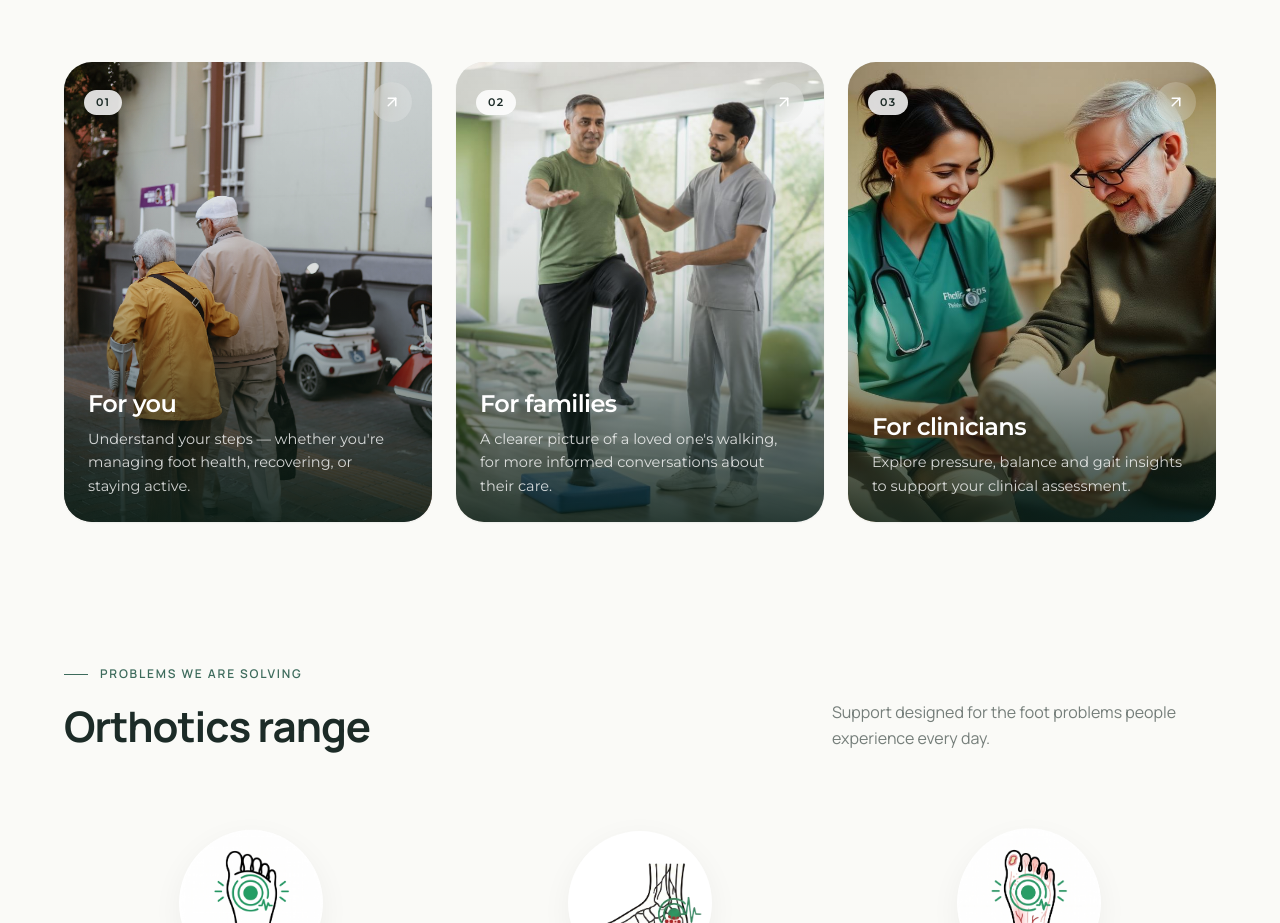
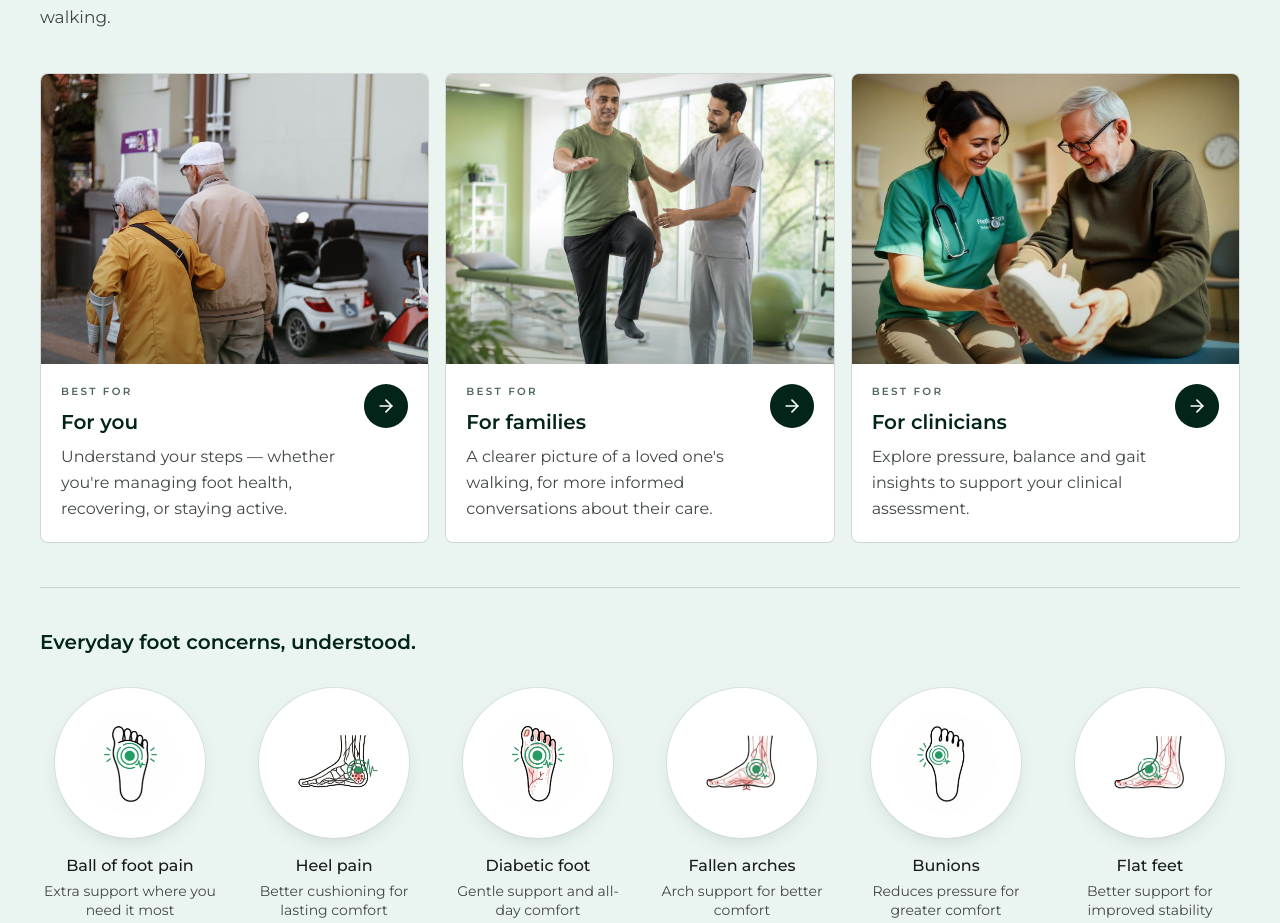
Before and after one commit to spandhikaorthotics/spandhika-orthotics, a Next.js app: page / in a window 1280 px wide. Shown: the part 1369-2292 px from the top of the page. Built offline with nearby package versions, Linux system fonts and the light colour scheme; no server answers.

Commit message:
feat: merge foot concerns (circular icons) into Who it's for; hide Orthotics range
Restores the Lovable-style audience cards and adds the six foot-concern
icons in circular containers beneath them.

```diff
--- a/src/app/page.tsx
+++ b/src/app/page.tsx
@@ -5,7 +5,7 @@ import Problem from "@/components/ui/Problem";
 import Footer from "@/components/ui/Footer";
 import ProductShowcase from "@/components/ui/ProductShowcase";
 // import VideoSection from "@/components/ui/VideoSection"; // Hidden for redesign — re-enable when needed
-import OrthoticsRange from "@/components/ui/OrthoticsRange";
+// import OrthoticsRange from "@/components/ui/OrthoticsRange"; // Merged into WhoItsFor — re-enable if needed
 import Blogs from "@/components/ui/Blogs";
 import ContactUs from "@/components/ui/ContactUs";
 import Purpose from "@/components/ui/Purpose";
@@ -28,7 +28,7 @@ export default function Home() {
         <HomeVideoHero />
         <SupportedBy />
         <WhoItsFor />
-        <OrthoticsRange />
+        {/* <OrthoticsRange /> */}
         {/* <VideoSection /> */}
         <Problem />
         <ProductShowcase />
--- a/src/components/ui/WhoItsFor.tsx
+++ b/src/components/ui/WhoItsFor.tsx
@@ -1,5 +1,8 @@
+"use client";
+
+import { useCallback, useEffect, useRef, useState } from "react";
 import Image from "next/image";
-import { ArrowUpRight } from "lucide-react";
+import { ArrowRight, ChevronLeft, ChevronRight } from "lucide-react";
 import { montserrat } from "@/lib/fonts";
 
 const audiences = [
@@ -8,98 +11,179 @@ const audiences = [
     description:
       "Understand your steps — whether you're managing foot health, recovering, or staying active.",
     image: "/audience/for-you.jpg",
-    alt: "Elderly woman walking confidently beside her companion on a city street",
-    position: "center 30%",
+    alt: "Elderly woman using a crutch walking confidently beside her companion on a city street",
+    position: "center 35%",
   },
   {
     title: "For families",
     description:
       "A clearer picture of a loved one's walking, for more informed conversations about their care.",
     image: "/audience/for-families.jpg",
-    alt: "A man doing a balance exercise with support from a physiotherapist",
-    position: "62% center",
+    alt: "A person supported during walking rehabilitation",
+    position: "center 25%",
   },
   {
     title: "For clinicians",
     description:
       "Explore pressure, balance and gait insights to support your clinical assessment.",
     image: "/audience/for-clinicians.jpg",
-    alt: "A clinician examining a patient's shoe in a clinic",
-    position: "42% center",
+    alt: "Foot care in a clinical setting",
+    position: "center 25%",
   },
 ];
 
+const concerns = [
+  { label: "Ball of foot pain", detail: "Extra support where you need it most", src: "/BOFP_.png" },
+  { label: "Heel pain", detail: "Better cushioning for lasting comfort", src: "/H_P.png" },
+  { label: "Diabetic foot", detail: "Gentle support and all-day comfort", src: "/DF_.png" },
+  { label: "Fallen arches", detail: "Arch support for better comfort", src: "/F_A.png" },
+  { label: "Bunions", detail: "Reduces pressure for greater comfort", src: "/BU_.png" },
+  { label: "Flat feet", detail: "Better support for improved stability", src: "/F_F.png" },
+];
+
 export default function WhoItsFor() {
+  const trackRef = useRef<HTMLDivElement>(null);
+  const [canPrev, setCanPrev] = useState(false);
+  const [canNext, setCanNext] = useState(false);
+
+  const updateArrows = useCallback(() => {
+    const el = trackRef.current;
+    if (!el) return;
+    setCanPrev(el.scrollLeft > 4);
+    setCanNext(el.scrollLeft + el.clientWidth < el.scrollWidth - 4);
+  }, []);
+
+  useEffect(() => {
+    updateArrows();
+    window.addEventListener("resize", updateArrows);
+    return () => window.removeEventListener("resize", updateArrows);
+  }, [updateArrows]);
+
+  const scrollByCard = (dir: 1 | -1) => {
+    const el = trackRef.current;
+    if (!el) return;
+    const card = el.firstElementChild as HTMLElement | null;
+    const step = card ? card.offsetWidth + 16 : el.clientWidth * 0.8;
+    el.scrollBy({ left: dir * step, behavior: "smooth" });
+  };
+
   return (
     <section
       id="who"
-      className={`${montserrat.className} scroll-mt-24 bg-[#FAFAF7] pt-20 pb-6 md:pt-28`}
+      className={`${montserrat.className} scroll-mt-24 bg-[color-mix(in_oklab,var(--secondary-container)_45%,white)] py-16 lg:py-20`}
     >
-      <div className="mx-auto max-w-[1200px] px-6">
-        {/* Header — mirrors the Orthotics range header below */}
-        <div className="mb-12 flex flex-col gap-6 md:mb-16 md:flex-row md:items-end md:justify-between">
-          <div>
-            <div className="mb-5 flex items-center gap-3">
-              <span className="h-px w-6 bg-[#3D6B5C]" aria-hidden="true" />
-              <span className="text-xs font-semibold uppercase tracking-[0.15em] text-[#3D6B5C]">
+      <div className="mx-auto max-w-7xl px-6 lg:px-10">
+        <div className="max-w-3xl">
+          <p className="text-xs font-semibold uppercase tracking-[0.12em] text-primary">
             Who it&apos;s for
-              </span>
-            </div>
-            <h2 className="text-3xl font-semibold leading-[1.15] tracking-tight text-[#1C2B27] sm:text-4xl md:text-[42px]">
+          </p>
+          <h2 className="mt-3 text-3xl font-semibold leading-[1.18] text-primary sm:text-[40px]">
             Care that fits your life.
           </h2>
-          </div>
-          <p className="max-w-sm text-[15px] leading-relaxed text-[#1C2B27]/60 sm:text-base">
+          <p className="mt-4 text-[17px] leading-[1.75] text-on-surface-variant">
             For your own foot health, a loved one&apos;s care, or a deeper
             understanding of your patients&apos; walking.
           </p>
         </div>
 
-        {/* Cards — swipe row on mobile, 3-column grid from md */}
-        <ul className="-mx-6 flex snap-x snap-mandatory gap-5 overflow-x-auto px-6 pb-2 [scrollbar-width:none] md:mx-0 md:grid md:grid-cols-3 md:gap-6 md:overflow-visible md:px-0 [&::-webkit-scrollbar]:hidden">
-          {audiences.map((a, i) => (
-            <li key={a.title} className="w-[78%] shrink-0 snap-start sm:w-[55%] md:w-auto">
+        <div className="relative mt-10" role="region" aria-label="Who smart insoles are for">
+          <div
+            ref={trackRef}
+            onScroll={updateArrows}
+            tabIndex={0}
+            className="flex snap-x snap-mandatory gap-4 overflow-x-auto scroll-smooth pb-1 [scrollbar-width:none] [&::-webkit-scrollbar]:hidden"
+          >
+            {audiences.map((a) => (
+              <div
+                key={a.title}
+                className="w-[82%] shrink-0 snap-start sm:w-[calc((100%-1rem)/2)] lg:w-[calc((100%-2rem)/3)]"
+              >
                 <a
                   href="#waitlist"
-                className="group relative block aspect-[4/5] overflow-hidden rounded-[28px] bg-[#e7ece9] shadow-[0_1px_2px_rgba(16,40,30,0.06)] transition-shadow duration-500 hover:shadow-[0_24px_48px_-24px_rgba(16,40,30,0.45)]"
+                  className="group relative block h-full overflow-hidden rounded-lg border border-outline-variant/70 bg-card transition-shadow duration-300 hover:shadow-xl"
                 >
+                  <div className="relative aspect-[4/3] overflow-hidden bg-muted">
                     <Image
                       src={a.image}
                       alt={a.alt}
                       fill
-                  sizes="(min-width: 768px) 384px, 78vw"
+                      sizes="(min-width: 1024px) 400px, (min-width: 640px) 50vw, 82vw"
                       style={{ objectPosition: a.position }}
-                  className="object-cover transition-transform duration-700 ease-out group-hover:scale-[1.04]"
+                      className="object-cover transition-transform duration-500 group-hover:scale-105"
                     />
-
-                {/* Legibility gradient */}
-                <div
-                  className="absolute inset-0 bg-gradient-to-t from-[#0b1f17]/85 via-[#0b1f17]/15 to-transparent"
-                  aria-hidden="true"
-                />
-
-                {/* Index + arrow */}
-                <div className="absolute inset-x-5 top-5 flex items-center justify-between">
-                  <span className="rounded-full bg-white/85 px-3 py-1 text-[11px] font-semibold tracking-[0.12em] text-[#1C2B27] backdrop-blur">
-                    0{i + 1}
+                    <div className="absolute inset-0 bg-gradient-to-t from-primary/25 via-transparent to-transparent" />
+                  </div>
+                  <div className="flex items-start justify-between gap-4 p-5">
+                    <div>
+                      <span className="block text-[0.65rem] font-semibold uppercase tracking-[0.22em] text-primary/70">
+                        Best for
                       </span>
-                  <span className="grid h-10 w-10 place-items-center rounded-full bg-white/20 text-white backdrop-blur-md transition-all duration-300 group-hover:rotate-45 group-hover:bg-white group-hover:text-[#1C2B27]">
-                    <ArrowUpRight className="h-[18px] w-[18px]" aria-hidden="true" />
+                      <span className="mt-2 block text-xl font-semibold text-primary">
+                        {a.title}
+                      </span>
+                      <span className="mt-2 block text-[16px] leading-relaxed text-on-surface-variant">
+                        {a.description}
                       </span>
                     </div>
-
-                {/* Copy */}
-                <div className="absolute inset-x-0 bottom-0 p-6 text-white">
-                  <h3 className="text-2xl font-semibold tracking-tight">{a.title}</h3>
-                  <p className="mt-2 text-[14.5px] leading-relaxed text-white/80">
-                    {a.description}
-                  </p>
+                    <span className="grid h-11 w-11 shrink-0 place-items-center rounded-full bg-primary text-primary-foreground transition-transform duration-300 group-hover:translate-x-1">
+                      <ArrowRight className="h-5 w-5" aria-hidden="true" />
+                    </span>
                   </div>
                 </a>
+              </div>
+            ))}
+          </div>
+
+          {(canPrev || canNext) && (
+            <div className="mt-3 flex items-center justify-between gap-2">
+              <button
+                type="button"
+                aria-label="Previous"
+                onClick={() => scrollByCard(-1)}
+                disabled={!canPrev}
+                className="grid h-11 w-11 cursor-pointer place-items-center rounded-full border border-outline-variant bg-background shadow-sm transition-colors hover:bg-accent disabled:cursor-not-allowed disabled:opacity-40"
+              >
+                <ChevronLeft className="h-5 w-5" aria-hidden="true" />
+              </button>
+              <button
+                type="button"
+                aria-label="Next"
+                onClick={() => scrollByCard(1)}
+                disabled={!canNext}
+                className="grid h-11 w-11 cursor-pointer place-items-center rounded-full border border-outline-variant bg-background shadow-sm transition-colors hover:bg-accent disabled:cursor-not-allowed disabled:opacity-40"
+              >
+                <ChevronRight className="h-5 w-5" aria-hidden="true" />
+              </button>
+            </div>
+          )}
+        </div>
+
+        {/* Everyday foot concerns */}
+        <div id="foot-concerns" className="mt-10 border-t border-outline-variant/70 pt-10">
+          <h3 className="text-lg font-semibold text-primary sm:text-xl">
+            Everyday foot concerns, understood.
+          </h3>
+          <ul className="mt-8 grid grid-cols-2 gap-x-6 gap-y-10 sm:grid-cols-3 lg:grid-cols-6">
+            {concerns.map((c) => (
+              <li key={c.label} className="group flex flex-col items-center text-center">
+                <div className="relative grid aspect-square w-full max-w-[150px] place-items-center overflow-hidden rounded-full bg-white shadow-[0_8px_24px_-12px_rgba(16,40,30,0.25)] ring-1 ring-outline-variant/40 transition-shadow duration-300 group-hover:shadow-[0_14px_30px_-12px_rgba(16,40,30,0.35)]">
+                  <Image
+                    src={c.src}
+                    alt=""
+                    width={120}
+                    height={120}
+                    className="h-[70%] w-[70%] object-contain mix-blend-multiply transition-transform duration-500 group-hover:scale-110"
+                  />
+                </div>
+                <span className="mt-4 block text-[16px] font-medium text-foreground">{c.label}</span>
+                <span className="mt-1 block max-w-[180px] text-sm leading-snug text-on-surface-variant">
+                  {c.detail}
+                </span>
               </li>
             ))}
           </ul>
         </div>
+      </div>
     </section>
   );
 }
```
Lines whose indentation alone changed are shown as unchanged.
